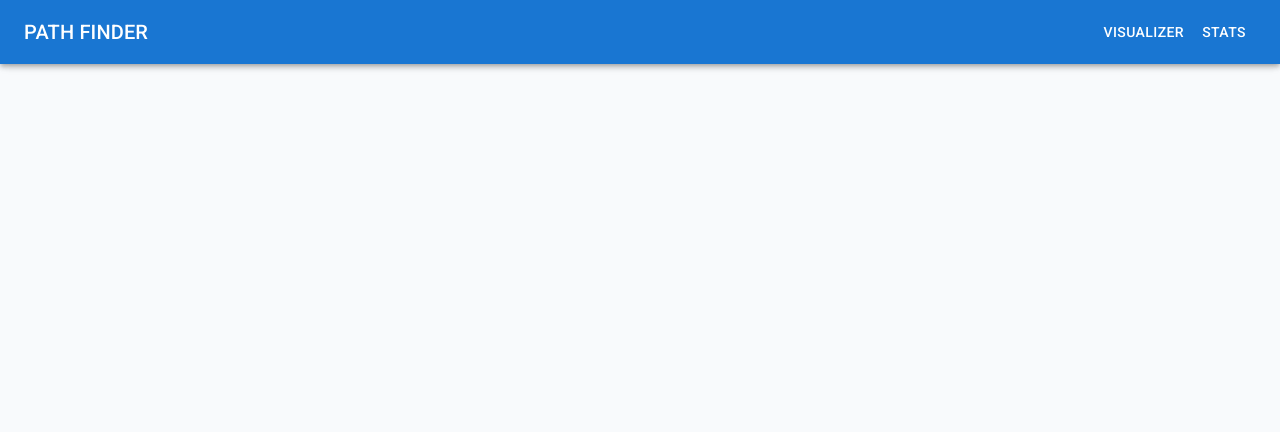
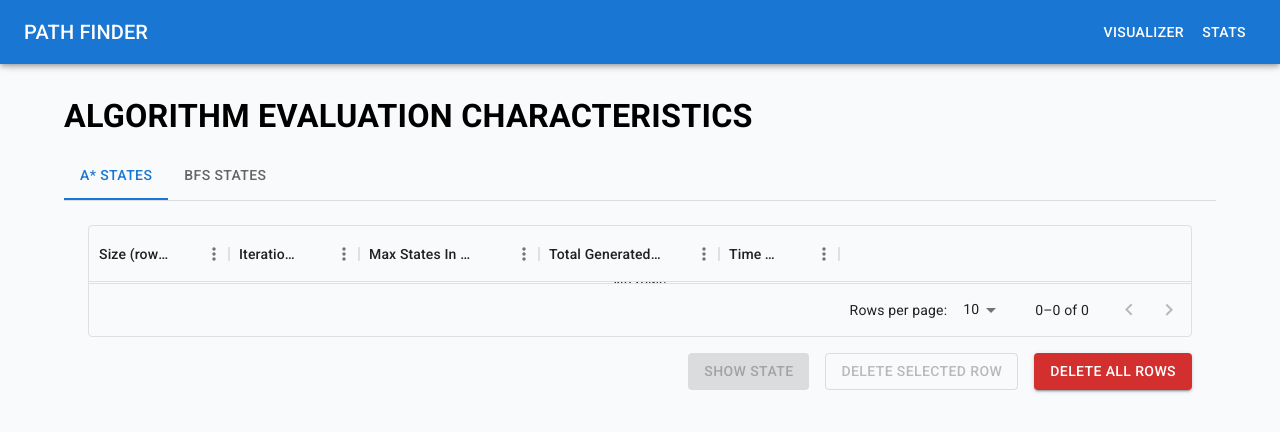
Before and after one commit to GEOFARL/path-finder, a React (Vite) app: page /stats in a window 1280 px wide. Shown: the top 432 px of the page. Built offline with nearby package versions, Linux system fonts and the light colour scheme.

Commit message:
Create table for visualizing savedStates

```diff
--- a/package.json
+++ b/package.json
@@ -14,16 +14,19 @@
     "@emotion/styled": "^11.11.0",
     "@mui/icons-material": "^5.14.13",
     "@mui/material": "^5.14.13",
+    "@mui/x-data-grid": "^6.16.2",
     "@reduxjs/toolkit": "^1.9.7",
     "react": "^18.2.0",
     "react-dom": "^18.2.0",
     "react-redux": "^8.1.3",
-    "react-router-dom": "^6.17.0"
+    "react-router-dom": "^6.17.0",
+    "uuid": "^9.0.1"
   },
   "devDependencies": {
     "@types/react": "^18.2.15",
     "@types/react-dom": "^18.2.7",
     "@types/react-router-dom": "^5.3.3",
+    "@types/uuid": "^9.0.5",
     "@typescript-eslint/eslint-plugin": "^6.0.0",
     "@typescript-eslint/parser": "^6.0.0",
     "@vitejs/plugin-react": "^4.0.3",
--- a/src/app/features/algorithms/algorithmsSlice.ts
+++ b/src/app/features/algorithms/algorithmsSlice.ts
@@ -16,7 +16,7 @@ export interface AlgorithmsState {
   speed: number;
   isAnimationOn: boolean;
   solvingIntervals: number[];
-  lastSolvedStats: AlgorithmCharacteristics | null;
+  lastSolvedStats: (AlgorithmCharacteristics & { timeTaken: number }) | null;
 }
 
 const initialState: AlgorithmsState = {
--- a/src/components/ControlMenu.tsx
+++ b/src/components/ControlMenu.tsx
@@ -26,6 +26,7 @@ const ControlMenu: React.FC<ControlMenuProps> = ({
     open: false,
     error: null,
   });
+  const [isSolving, setIsSolving] = useState<boolean>(false);
 
   const handleClose = () => {
     setError({
@@ -55,8 +56,11 @@ const ControlMenu: React.FC<ControlMenuProps> = ({
             variant="contained"
             onClick={() => {
               try {
+                setIsSolving(true);
                 solveGrid();
+                setIsSolving(false);
               } catch (error) {
+                setIsSolving(false);
                 if (!(error instanceof Error)) return;
                 setError({
                   open: true,
@@ -64,6 +68,7 @@ const ControlMenu: React.FC<ControlMenuProps> = ({
                 });
               }
             }}
+            disabled={isSolving}
           >
             Solve
           </Button>
--- a/src/components/Header.tsx
+++ b/src/components/Header.tsx
@@ -38,9 +38,11 @@ const Header: React.FC = () => {
       <List>
         {navItems.map((item) => (
           <ListItem key={item.title} disablePadding>
-            <ListItemButton sx={{ textAlign: 'center' }}>
-              <ListItemText primary={item.title} />
-            </ListItemButton>
+            <NavLink to={item.to} style={{ width: '100%' }}>
+              <ListItemButton sx={{ textAlign: 'center' }}>
+                <ListItemText primary={item.title} />
+              </ListItemButton>
+            </NavLink>
           </ListItem>
         ))}
       </List>
@@ -72,9 +74,9 @@ const Header: React.FC = () => {
           </Typography>
           <Box sx={{ display: { xs: 'none', sm: 'block' } }}>
             {navItems.map((item) => (
-              <Button key={item.title} sx={{ color: '#fff' }}>
-                <NavLink to={item.to}>{item.title}</NavLink>
-              </Button>
+              <NavLink to={item.to} key={item.title}>
+                <Button sx={{ color: '#fff' }}>{item.title}</Button>
+              </NavLink>
             ))}
           </Box>
         </Toolbar>
--- /dev/null
+++ b/src/components/Stats.tsx
@@ -0,0 +1,71 @@
+import * as React from 'react';
+import Tabs from '@mui/material/Tabs';
+import Tab from '@mui/material/Tab';
+import Box from '@mui/material/Box';
+import StatsTable from './StatsTable';
+import { Algorithm } from '../types';
+
+interface TabPanelProps {
+  children?: React.ReactNode;
+  index: number;
+  value: number;
+}
+
+function CustomTabPanel(props: TabPanelProps) {
+  const { children, value, index, ...other } = props;
+
+  return (
+    <div
+      role="tabpanel"
+      hidden={value !== index}
+      id={`simple-tabpanel-${index}`}
+      aria-labelledby={`simple-tab-${index}`}
+      {...other}
+    >
+      {value === index && <Box sx={{ p: 3 }}>{children}</Box>}
+    </div>
+  );
+}
+
+function a11yProps(index: number) {
+  return {
+    id: `simple-tab-${index}`,
+    'aria-controls': `simple-tabpanel-${index}`,
+  };
+}
+
+interface StatsProps {
+  // eslint-disable-next-line
+  [key: string]: any;
+}
+
+const Stats: React.FC<StatsProps> = ({ ...props }) => {
+  const [value, setValue] = React.useState(0);
+
+  const handleChange = (_: React.SyntheticEvent, newValue: number) => {
+    setValue(newValue);
+  };
+
+  return (
+    <Box sx={{ width: '100%' }} {...props}>
+      <Box sx={{ borderBottom: 1, borderColor: 'divider' }}>
+        <Tabs
+          value={value}
+          onChange={handleChange}
+          aria-label="basic tabs example"
+        >
+          <Tab label="A* States" {...a11yProps(0)} />
+          <Tab label="BFS States" {...a11yProps(1)} />
+        </Tabs>
+      </Box>
+      <CustomTabPanel value={value} index={0}>
+        <StatsTable type={'A_STAR' as Algorithm} />
+      </CustomTabPanel>
+      <CustomTabPanel value={value} index={1}>
+        <StatsTable type={Algorithm.BFS} />
+      </CustomTabPanel>
+    </Box>
+  );
+};
+
+export default Stats;
--- /dev/null
+++ b/src/components/StatsTable.tsx
@@ -0,0 +1,162 @@
+import { DataGrid, GridColDef, GridRowSelectionModel } from '@mui/x-data-grid';
+import { Algorithm, SavedState } from '../types';
+import { useState } from 'react';
+import { Box, Button } from '@mui/material';
+import { LOCAL_STORAGE_KEYS } from '../constants';
+
+const handleDelete = (id: string) => {
+  for (const key of LOCAL_STORAGE_KEYS) {
+    const savedStates = localStorage.getItem(key);
+
+    if (savedStates) {
+      const parsedStates = JSON.parse(savedStates);
+      const updatedState = parsedStates.filter(
+        (state: SavedState) => state.id !== id
+      );
+      localStorage.setItem(key, JSON.stringify(updatedState));
+    }
+  }
+};
+
+const handleDeleteAll = (type: Algorithm) => {
+  switch (type) {
+    case 'A_STAR' as Algorithm: {
+      localStorage.removeItem('savedStatesAStar');
+      break;
+    }
+    case Algorithm.BFS: {
+      localStorage.removeItem('savedStatesBFS');
+      break;
+    }
+  }
+};
+
+const columns: GridColDef[] = [
+  { field: 'size', headerName: 'Size (rows x cols)', width: 140 },
+  { field: 'iterationCount', headerName: 'Iteration Count', width: 130 },
+  {
+    field: 'maxStatesInMemory',
+    headerName: 'Max States In Memory',
+    width: 180,
+  },
+  {
+    field: 'totalGeneratedStates',
+    headerName: 'Total Generated States',
+    width: 180,
+  },
+  {
+    field: 'timeTaken',
+    headerName: 'Time Taken',
+    width: 120,
+  },
+];
+
+interface IRow {
+  id: string;
+  size: string;
+  iterationCount: number;
+  maxStatesInMemory: number;
+  totalGeneratedStates: number;
+  timeTaken: string;
+}
+
+function getRows(type: Algorithm) {
+  const rows: IRow[] = [];
+  let savedStates: string | null;
+
+  switch (type) {
+    case Algorithm.BFS: {
+      savedStates = localStorage.getItem('savedStatesBFS');
+      break;
+    }
+    case 'A_STAR' as Algorithm: {
+      savedStates = localStorage.getItem('savedStatesAStar');
+      break;
+    }
+  }
+
+  let parsedSavedStates: SavedState[] = [];
+  if (savedStates!) {
+    parsedSavedStates = JSON.parse(savedStates);
+  }
+
+  parsedSavedStates.forEach((state) => {
+    rows.push({
+      ...state.stats,
+      id: state.id,
+      size: `${state.rows}x${state.cols}`,
+      timeTaken: `${state.stats.timeTaken}ms`,
+    });
+  });
+
+  return rows;
+}
+
+interface StatsTableProps {
+  type: Algorithm;
+}
+
+const StatsTable: React.FC<StatsTableProps> = ({ type }) => {
+  const [selectedRow, setSelectedRow] = useState<string>('');
+  const setForceUpdate = useState<boolean>(false)[1];
+  const rows = getRows(type);
+
+  return (
+    <div style={{ maxHeight: '900px', width: '100%' }}>
+      <DataGrid
+        rows={rows}
+        columns={columns}
+        initialState={{
+          pagination: {
+            paginationModel: { page: 0, pageSize: 10 },
+          },
+        }}
+        pageSizeOptions={[5, 10, 20]}
+        onRowSelectionModelChange={(i: GridRowSelectionModel) => {
+          if (i[0]) {
+            setSelectedRow(i[0].toString());
+          }
+        }}
+      />
+
+      <Box
+        display={'flex'}
+        gap={'1rem'}
+        justifyContent={'flex-end'}
+        mt={'1rem'}
+      >
+        <Button
+          variant="contained"
+          color="primary"
+          disabled={selectedRow.length === 0}
+        >
+          Show State
+        </Button>
+        <Button
+          variant="outlined"
+          color="error"
+          disabled={selectedRow.length === 0}
+          onClick={() => {
+            handleDelete(selectedRow);
+            setForceUpdate((p) => !p);
+            setSelectedRow('');
+          }}
+        >
+          Delete Selected Row
+        </Button>
+        <Button
+          variant="contained"
+          color="error"
+          onClick={() => {
+            handleDeleteAll(type);
+            setForceUpdate((p) => !p);
+          }}
+        >
+          Delete All Rows
+        </Button>
+      </Box>
+    </div>
+  );
+};
+
+export default StatsTable;
--- a/src/constants/index.ts
+++ b/src/constants/index.ts
@@ -9,3 +9,5 @@ export const [DEFAULT_START_POSITION, DEFAULT_END_POSITION] = shufflePositions(
 );
 
 export const IS_ANIMATION_ON = true;
+
+export const LOCAL_STORAGE_KEYS = ['savedStatesAStar', 'savedStatesBFS'];
--- a/src/hooks/useIsPath.ts
+++ b/src/hooks/useIsPath.ts
@@ -8,7 +8,7 @@ export default function useIsPath() {
   return useCallback(
     (row: number, col: number) =>
       pathPositions.some(
-        (position) => position.row === row && position.col === col
+        (position) => position && position.row === row && position.col === col
       ),
     [pathPositions]
   );
--- a/src/hooks/useIsVisited.ts
+++ b/src/hooks/useIsVisited.ts
@@ -8,7 +8,7 @@ export default function useIsVisited() {
   return useCallback(
     (row: number, col: number) =>
       visitedPositions.some(
-        (position) => position.row === row && position.col === col
+        (position) => position && position.row === row && position.col === col
       ),
     [visitedPositions]
   );
--- a/src/hooks/useSaveState.ts
+++ b/src/hooks/useSaveState.ts
@@ -1,17 +1,9 @@
+import { v4 as uuidv4 } from 'uuid';
 import { useSelector } from 'react-redux';
 import { AlgorithmCharacteristics } from '../types/pathSearcher';
 import { selectBoard } from '../app/features/board/boardSlice';
-import { Algorithm, Position } from '../types';
+import { Algorithm, SavedState } from '../types';
 import { selectAlgorithm } from '../app/features/algorithms/algorithmsSlice';
-
-interface SavedState {
-  rows: number;
-  cols: number;
-  start: Position;
-  end: Position;
-  walls: Position[];
-  stats: AlgorithmCharacteristics;
-}
 
 export default function useSaveState() {
   const { numOfRows, numOfCols, startPosition, endPosition, walls } =
@@ -38,6 +30,7 @@ export default function useSaveState() {
     }
 
     const newState: SavedState = {
+      id: uuidv4(),
       rows: numOfRows,
       cols: numOfCols,
       start: startPosition,
--- a/src/pages/StatsPage.tsx
+++ b/src/pages/StatsPage.tsx
@@ -1,5 +1,18 @@
+import { Box, Stack, Typography } from '@mui/material';
+import Stats from '../components/Stats';
+
 const StatsPage: React.FC = () => {
-  return <div>StatsPage</div>;
+  return (
+    <Box mt={{ xs: '5rem', sm: '6rem' }}>
+      <Stack direction={'column'}>
+        <Typography variant="h4" textTransform={'uppercase'} fontWeight={700}>
+          Algorithm evaluation characteristics
+        </Typography>
+
+        <Stats mt={'1rem'} />
+      </Stack>
+    </Box>
+  );
 };
 
 export default StatsPage;
```
Also changed, not shown: src/types/index.ts (+12 -0 lines), 1 other file (tests, documents, lock files or other folders).
